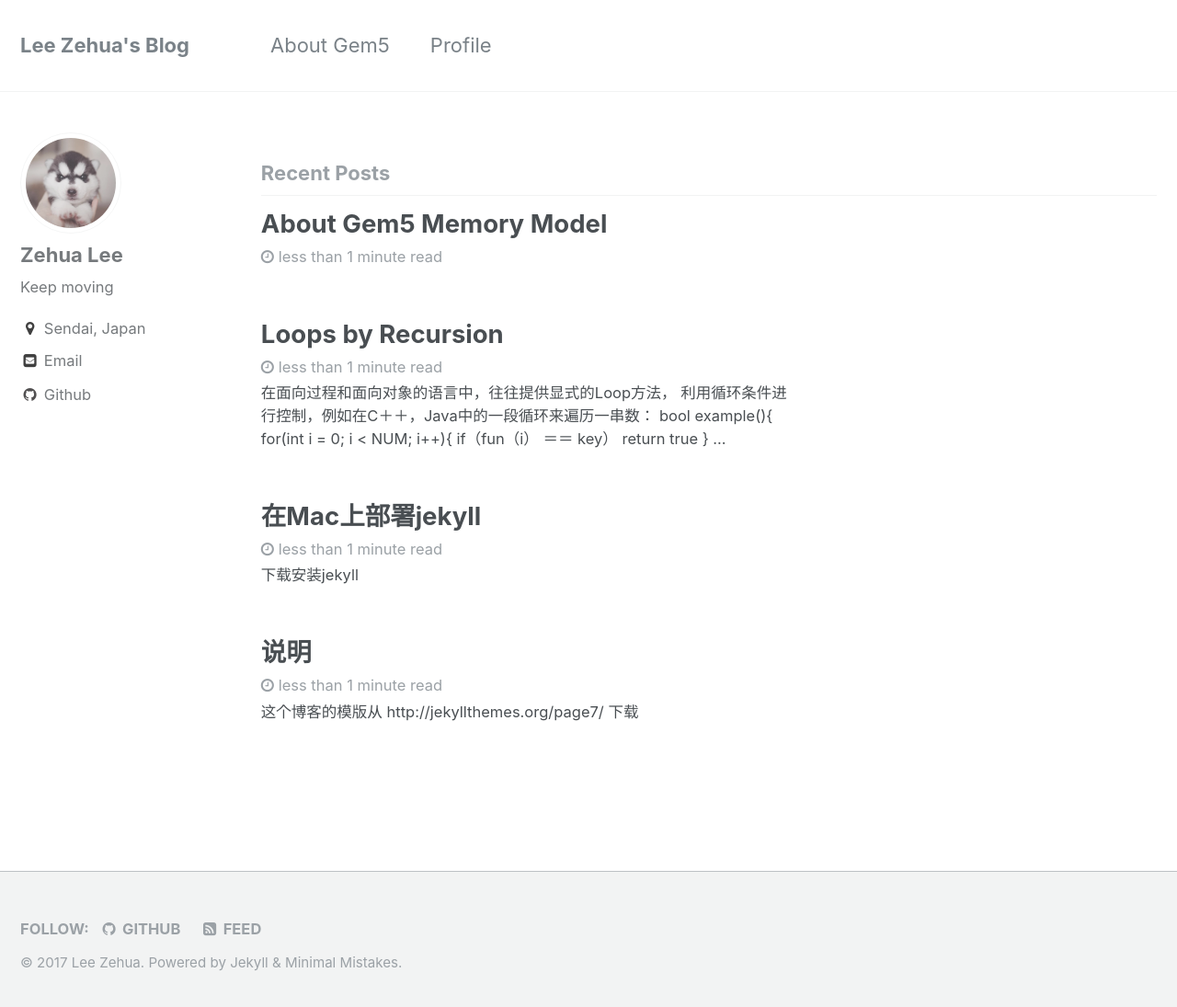
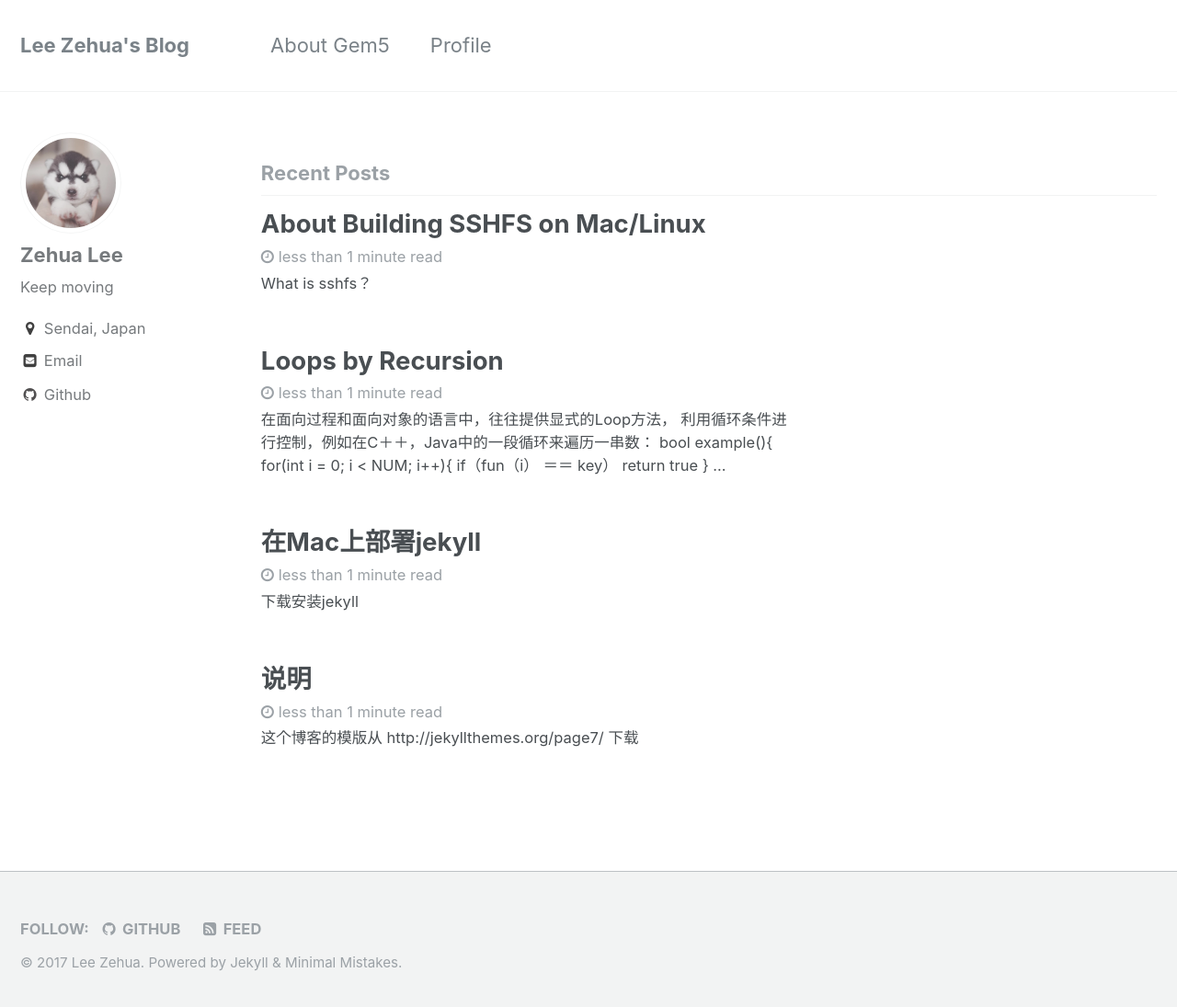
Before and after one commit to ZehuaLee/ZehuaLee.github.io, a Jekyll site: the page built from index.html, in a window 1280 px wide and 1103 px high. Shown: the top 1095 px of the window at 92% size. Built offline with Jekyll 4.4.1, drawn with Linux system fonts in a browser that asks for light colours; the list of posts is cut into pages by our own code; part of the change alters nothing that is shown.

Commit message:
this is the automatically update @

````diff
--- a/_posts/2016-12-14-About sshfs.md
+++ b/_posts/2016-12-14-About sshfs.md
@@ -1,5 +1,32 @@
 ---
 category: sshfs
-title: 'About Gem5 Memory Model'
+title: 'About Building SSHFS on Mac/Linux'
 
 ---
+
+## What is sshfs？
+
+sshfs 是通过利用ssh建立一个到远程服务器的一个安全访问来在本地构建的一个虚拟文件系统。可以方便的实现在把远程服务器端的内容映射到本地的文件系统。
+在linux 环境中，正常访问远程服务器的时候，通常是通过ssh安全访问的。但是ssh通过terminal的界面看服务器的内容真的很苦手，同时在terminal上的编辑器无非就是emacs，vim，就算用一堆插件堆砌也还是没有鼠标的。远没有使用sublime或是Atom等集成编辑工具方便。这样的话。 这时候，sshfs就是解决这个问题的最好工具。具体来说，就是把服务器端的远程目录挂载到本地，可以视为一个用ssh连接的远程硬盘。这时它就相当于本地的一个文件而已，操作就不用只通过terminal了。
+
+## How to build the sshfs?
+
+如果是Mac，有现成的安装包程序dmg包：
+[传送门][id1] [id1]: https://code.google.com/archive/p/macfuse/downloads。
+然后新建一个目录remote，在配置时将远程目录挂载到本地的新建的remote上，这样这个remote里的内容就是被挂载的远程目录的内容。
+
+## Related problem?
+
+目前我遇到的问题，就在于网络不稳定时连接中断后，再次在命令行使用挂载命令：```sshfs -C -o reconnect -p 22 sshID@Server.a.b.cn:/远程的/目录 /本地的/目录```
+
+这时候会出现：
+```mount_osxfusefs: mount point /Users/ritakuka/klab_gem5 is itself on a OSXFUSE volume
+```
+或是其他挂载不上的问题，这时候就需要把sshfs的进程杀掉：
+``` ps aux | grep sshfs #get the process id
+    kill PID
+```
+找出sshfs进程号并杀掉该进程，然后重新
+```sshfs -C -o reconnect -p 22 sshID@Server.a.b.cn:/远程的/目录 /本地的/目录
+```
+目前来看可以解决。
````
